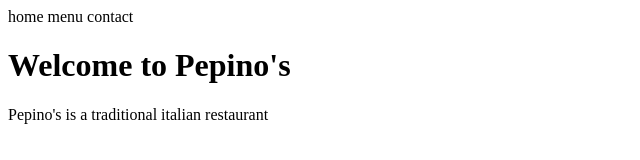
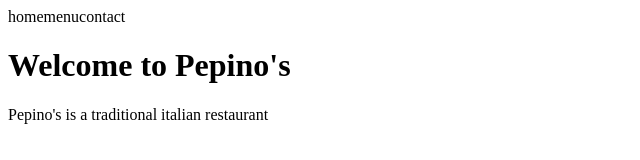
Before and after one commit to joeldevel/TOP-restaurant-page, a website built with webpack: page dist/index.html in a window 1280 px wide. Shown: the full height of the page, 0-640 px from the left. Built offline with nearby package versions, Linux system fonts and the light colour scheme.

Commit message:
moves all html to javascript components

```diff
--- /dev/null
+++ b/src/header.js
@@ -0,0 +1,5 @@
+export default function Header() {
+    const element = document.createElement('h1');
+    element.innerHTML = "Welcome to Pepino's";
+    return element;
+}
--- a/src/index.js
+++ b/src/index.js
@@ -1,37 +1,46 @@
+import Nav from './nav.js';
+import Header from './header.js';
 import Home from './home.js';
 import Contact from './contact.js';
 import Menu from './menu.js';
 
-// Home();
-// Contact();
-// Menu();
-
-function content() {
+function app() {
+  // create elements
+  let nav = Nav();
   let home = Home();
   let contact = Contact();
   let menu = Menu();
-  // return [menu, contact, home];
+  let header = Header();
 
+  // append them to document
+  document.querySelector("#content").appendChild(header);
+  document.querySelector("#content").prepend(nav);
+
+  let tabContent = document.createElement('div');
+  tabContent.className = "tab-content";
+  tabContent.id = "tab-content";
+
+  document.querySelector("#content").appendChild(tabContent);
   document.querySelector("#tab-content").appendChild(contact);
   document.querySelector("#tab-content").appendChild(menu);
   document.querySelector("#tab-content").appendChild(home);
 
+  // Add functionality
   // grab all tabs content
   let tabsContent = document.querySelectorAll(".tab-content div");
   let tabButtons = document.querySelectorAll("nav a");
-  // console.log(tabsContent);
   for(let i = 0; i < tabButtons.length; i++) {
       tabButtons[i].onclick = showTabContent;
   }
 
   function showTabContent(e) {
-    console.log(this);
     //get which one to show
     let contentId = this.title;
     // hide all
     for(let i = 0; i < tabsContent.length; i++) {
         tabsContent[i].className = "hidden";
         if(tabsContent[i].id == contentId) {
+            // show the content
             tabsContent[i].className = "active-content";
         }
     }
@@ -39,4 +48,4 @@ function content() {
 
 }
 
-content();
+app();
--- /dev/null
+++ b/src/nav.js
@@ -0,0 +1,26 @@
+export default function Nav() {
+    console.log("from Nav with love");
+    const nav = document.createElement('nav');
+
+    const home = document.createElement('a');
+    home.innerHTML = "home";
+    home.title = "home";
+
+    const menu = document.createElement('a');
+    menu.innerHTML = "menu";
+    menu.title = "menu";
+
+    const contact = document.createElement('a');
+    contact.innerHTML = "contact";
+    contact.title = "contact";
+
+    nav.appendChild(home);
+    nav.appendChild(menu);
+    nav.appendChild(contact);
+
+    let links = nav.querySelectorAll("a");
+    for(let i=0; i<links.length; i++) {
+        links[i].className = "tab-button";
+    }
+    return nav;
+}
```
Also changed, not shown: dist/index.html.
